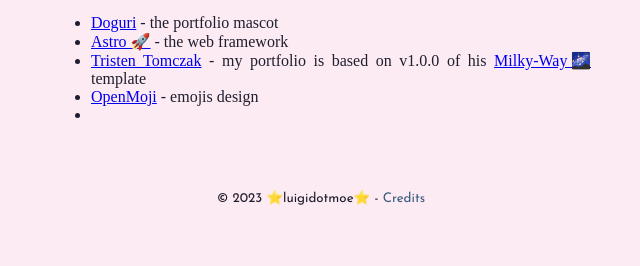
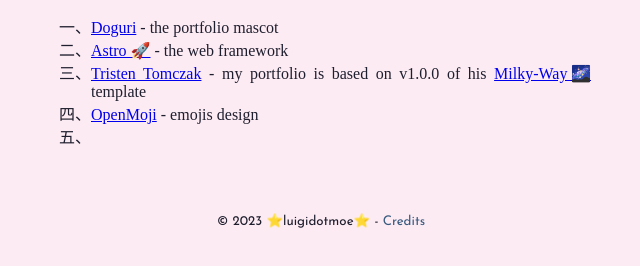
Before and after one commit to luigidotmoe/luigidotmoe-web, an Astro site: page /credits in a window 1280 px wide. Shown: the part 422-688 px from the top of the page, without its empty margins (319-959 px from the left). Built offline with nearby package versions, Linux system fonts and the light colour scheme; Astro itself is replaced by a stand-in of ours.

```diff
--- a/src/pages/credits.astro
+++ b/src/pages/credits.astro
@@ -19,9 +19,8 @@
     </p>
 </Layout>
 
-<!-- Need to create a proper page for this, it's just a reminder for now ^^
-
-Astro - https://astro.build/
-Milky-Way - https://github.com/ttomczak3/Milky-Way
-OpenMoji - https://openmoji.org/
-i18n Logo - https://make.wordpress.org/polyglots/handbook/about/get-involved/logos-and-graphics/ -->
+<style>
+    li{
+        list-style-type: trad-chinese-informal;
+    }
+</style>
```
Also changed, not shown: public/AIOMT.webp, public/AdrarClassroom.webp, public/dotmoe.webp, public/i18n-logo.webp.
